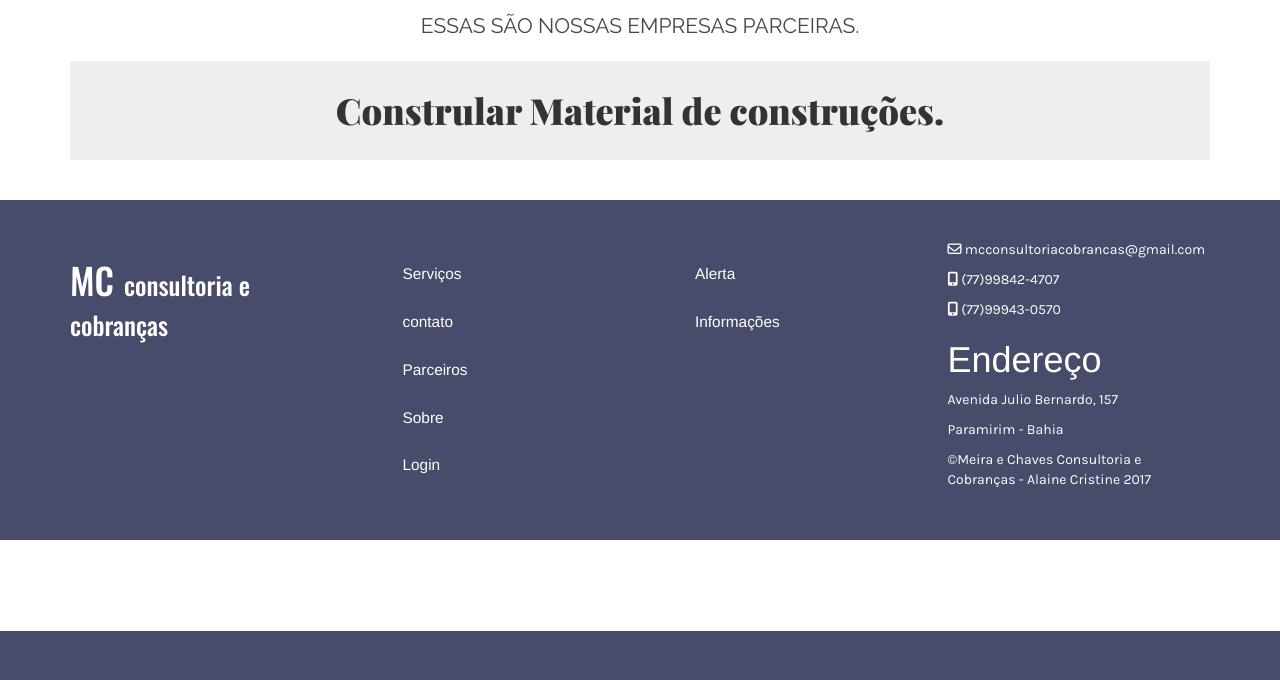
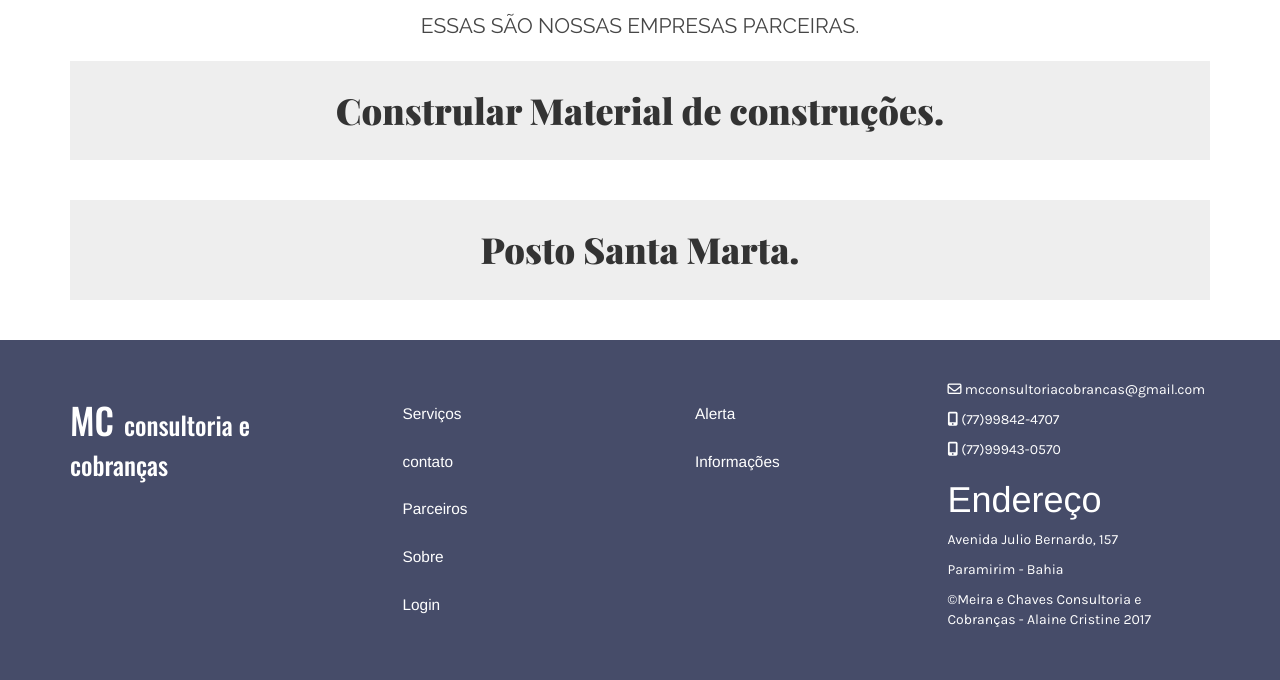
Before and after one commit to alaine8/MC-Cobran-as, a PHP site: page /parceiros.php in a window 1280 px wide. Shown: the part 169-849 px from the top of the page. Before the commit the page ends 800 px from the top, so only its background shows below. Run offline with PHP 8.4, Linux system fonts and the light colour scheme; some libraries are stand-ins or nearby versions.

Commit message:
parceiros

```diff
--- a/parceiros.php
+++ b/parceiros.php
@@ -5,6 +5,7 @@
 
 		<p>Essas são nossas empresas parceiras.</p>
 		<h1>Constrular Material de construções.</h1>
+			<h1>Posto Santa Marta.</h1>
 
 	</main>
 
```
